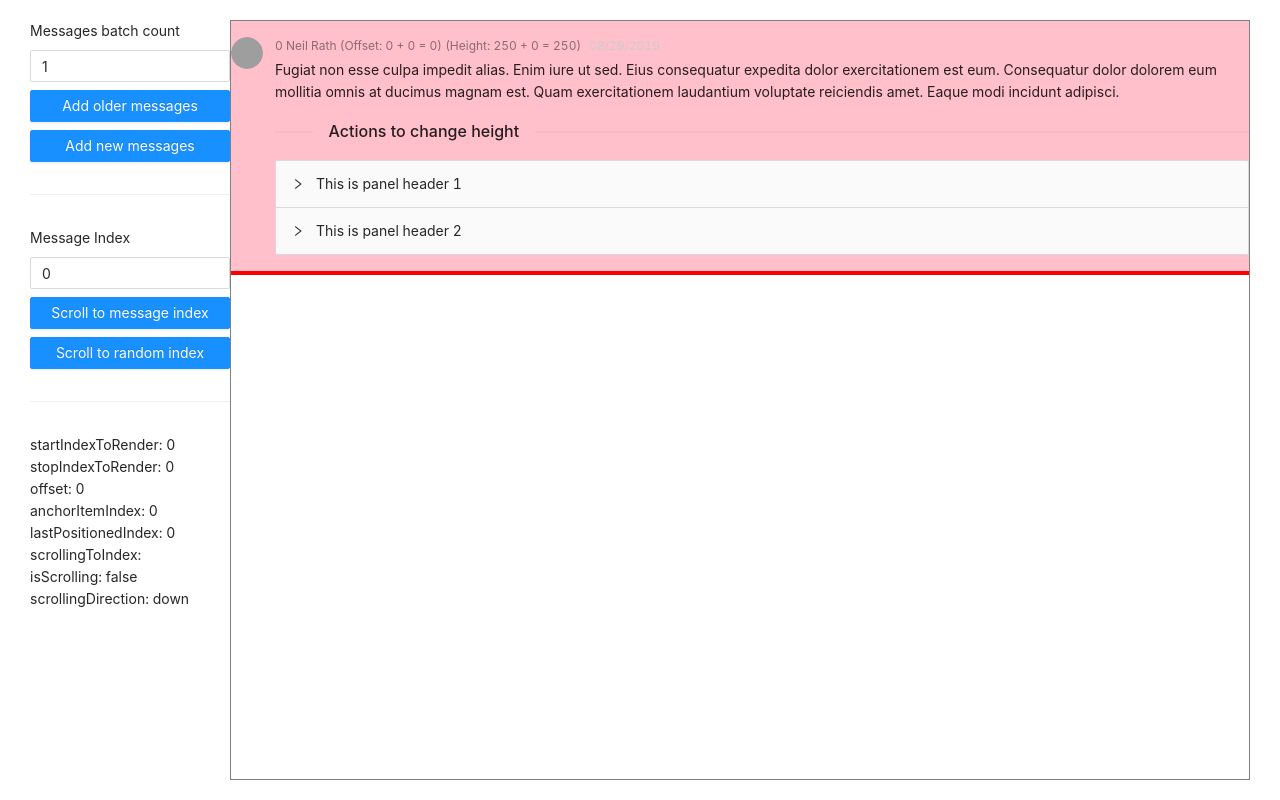
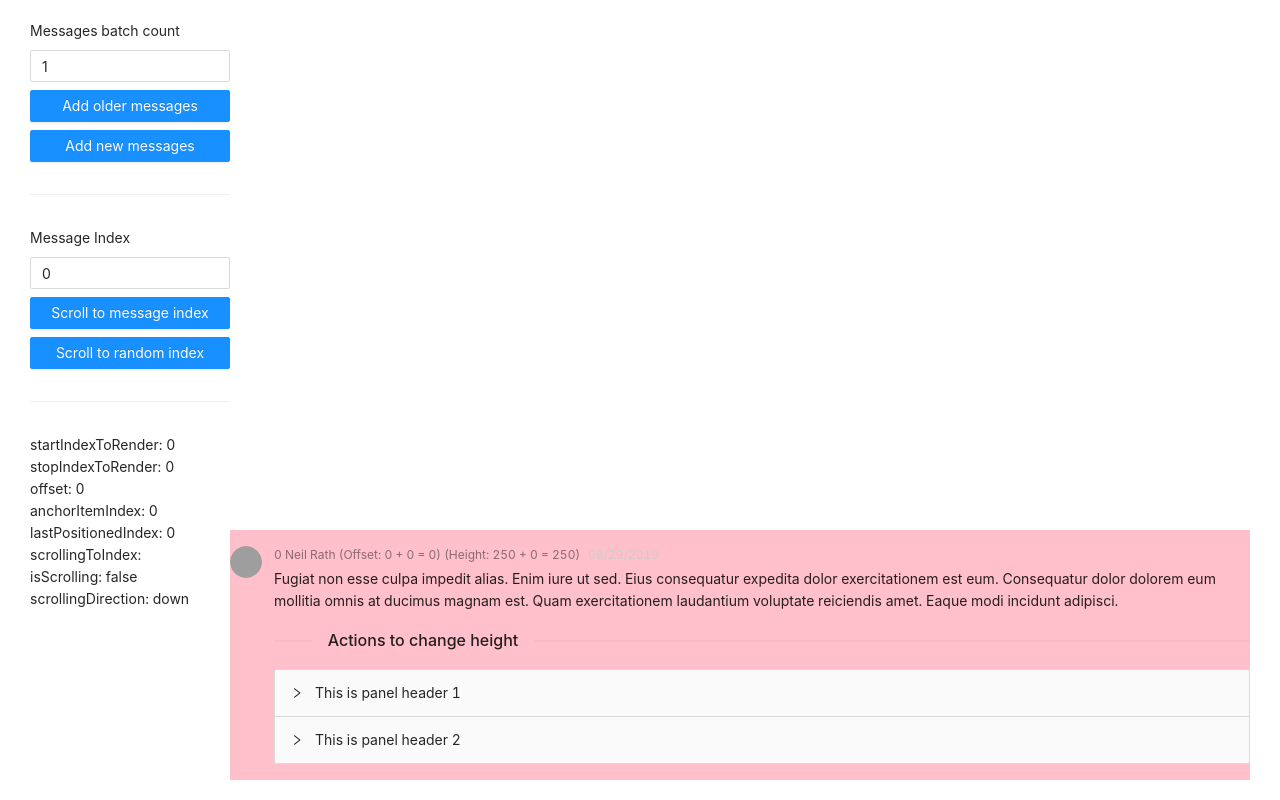
Before and after one commit to vchagaev/react-virtualist, a React (Create React App) app: page / in a window 1280 px wide. Built offline with nearby package versions, Linux system fonts and the light colour scheme; grey boxes are pictures that could not be loaded.

Commit message:
reversed support

```diff
--- a/src/App.tsx
+++ b/src/App.tsx
@@ -159,6 +159,7 @@ function App() {
                 width={width}
                 height={height}
                 renderRow={renderRowCallback}
+                reversed={true}
               />
             )}
           </AutoSizer>
--- a/src/VirtualList.tsx
+++ b/src/VirtualList.tsx
@@ -21,6 +21,7 @@ interface VirtualListProps<Item> {
   getItemKey: (item: Item) => string;
   estimatedItemHeight: number;
   renderRow: (renderRowProps: RenderRowProps<Item>) => React.ReactNode;
+  reversed: boolean;
 }
 
 interface VirtualListState {
@@ -65,6 +66,7 @@ export class VirtualList<Item extends Object> extends React.PureComponent<
 > {
   static defaultProps = {
     estimatedItemHeight: DEFAULT_ESTIMATED_HEIGHT,
+    reversed: false,
   };
 
   state = {
@@ -595,6 +597,7 @@ export class VirtualList<Item extends Object> extends React.PureComponent<
       renderRow,
       getItemKey,
       estimatedItemHeight,
+      reversed,
     } = this.props;
     const { startIndexToRender, stopIndexToRender } = this.state;
 
@@ -637,8 +640,6 @@ export class VirtualList<Item extends Object> extends React.PureComponent<
                       : this.offsetCorrector.getOffsetDelta(i)
                       ? "yellow"
                       : "transparent",
-                  outline:
-                    item === this.anchorItem ? "4px solid red" : undefined,
                 }}
               >
                 {renderRow({
@@ -658,15 +659,29 @@ export class VirtualList<Item extends Object> extends React.PureComponent<
       );
     }
 
+    let curHeight = height;
+    let curOverflow = "auto";
+    if (reversed && estimatedTotalHeight < height) {
+      curHeight = estimatedTotalHeight;
+      curOverflow = "none";
+    }
+
     return (
       <div
         style={{
+          height,
+          position: "relative",
+        }}
+      >
+        <div
+          style={{
             width,
-          height,
-          overflow: "auto",
+            height: curHeight,
+            overflow: curOverflow,
             WebkitOverflowScrolling: "touch",
             willChange: "transform",
-          border: "1px solid grey",
+            position: "absolute",
+            bottom: reversed ? 0 : undefined,
           }}
           onScroll={this.onScroll}
           ref={this.containerRef}
@@ -699,6 +714,7 @@ export class VirtualList<Item extends Object> extends React.PureComponent<
             document.getElementById("debug-container")!
           )}
         </div>
+      </div>
     );
   }
 }
```
Lines whose indentation alone changed are shown as unchanged.
